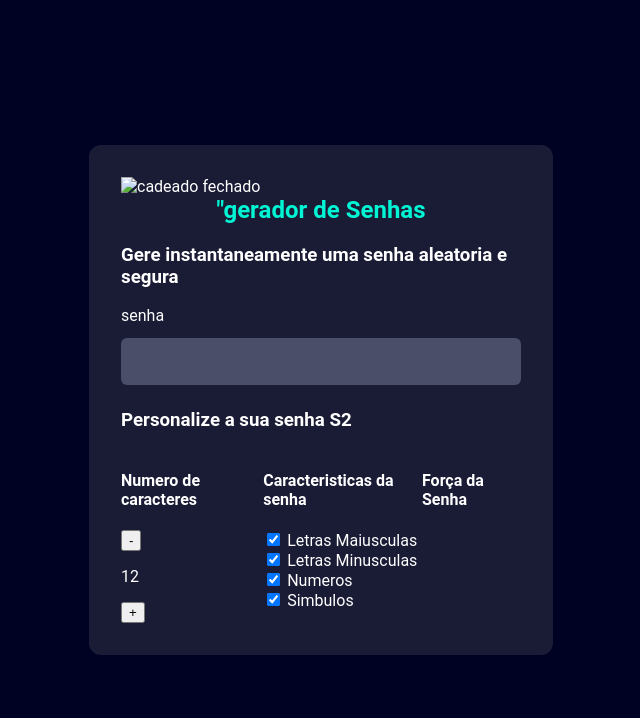
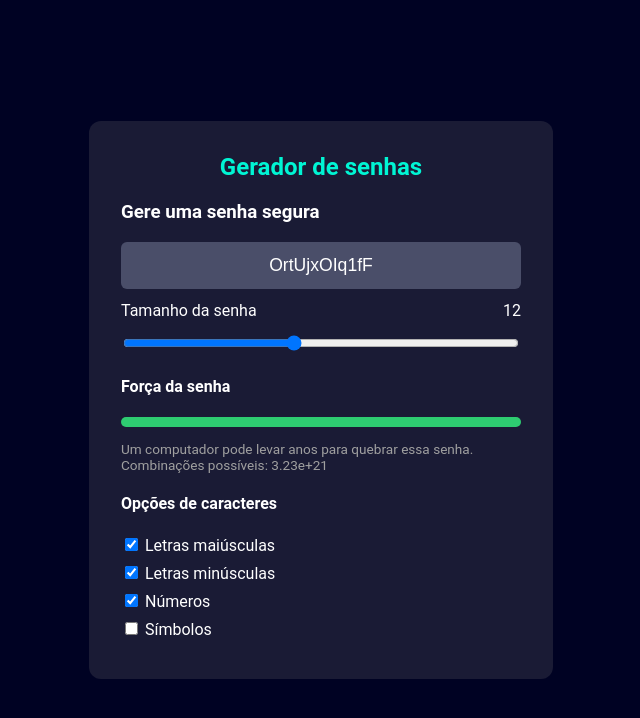
Before and after one commit to Albertoniian/Gerador-de-senhas, a plain HTML site: page index.html in a window 1280 px wide. Shown: the whole page, without its empty margins (319-959 px from the left). Drawn offline with Linux system fonts and the light colour scheme.

Commit message:
Update index.html

```diff
--- a/index.html
+++ b/index.html
@@ -3,55 +3,49 @@
 <head>
     <meta charset="UTF-8">
     <meta name="viewport" content="width=device-width, initial-scale=1.0">
-    <title>Gerador de Senhas</title>
+    <title>Gerador de Senhas Seguras</title>
     <link rel="stylesheet" href="style.css">
 </head>
 <body>
     <section class="conteudo">
-        <div class="conteudo-titulo">
-            <img src="" alt="cadeado fechado">
-            <h2 class="titulo-principal">"gerador de Senhas</h2>
-            <h3 class="titulo-secundario">Gere instantaneamente uma senha aleatoria e segura</h3>
+        <h2 class="titulo-principal">Gerador de senhas</h2>
+        <h3 class="titulo-secundario">Gere uma senha segura</h3>
+
+        <div class="conteudo-senha">
+            <input name="senha" type="text" id="campo-senha" readonly>
+            <div class="parametro-coluna__senha">
+                <span class="parametro-coluna-texto">Tamanho da senha</span>
+                <span class="parametro-coluna-valor" id="tamanho-val">12</span>
+            </div>
+            <input type="range" id="slider" min="6" max="20" value="12">
         </div>
-        <div class="conteudo-senha">
-            <label for="senha">senha</label>
-            <input name="Senha" type="text" id="campo-senha">
-        </div>
+
         <div class="parametro">
-            <h3 class="parametro-titulo">Personalize a sua senha S2</h3>
-            <div class="parametro-coluna__senha">
-                <div class="parametro-senha">
-                    <h4 class="parametro-senha__titulo">Numero de caracteres</h4>
-                    <div class="parametro-senha-botoes">
-                        <button class="parametro-senha__botao">-</button>
-                        <p class="parametro-senha__texto">12</p>
-                        <button class="parametro-senha__botao">+</button>
-                    </div>
-                </div>
-                <div class="parametro-senha">
-                    <h4 class="parametro-senha__titulo">Caracteristicas da senha</h4>
-                    <div class="parametro-senha-checkbox">
-                        <input name="maiusculo" type="checkbox"checked>
-                        <label for="maiusculo">Letras Maiusculas</label>
-                    </div>
-                    <div class="parametro-senha-checkbox">
-                        <input name="minusculo" type="checkbox"checked>
-                        <label for="minusculo">Letras Minusculas</label>
-                    </div>
-                    <div class="parametro-senha-checkbox">
-                        <input name="Numero" type="checkbox"checked>
-                        <label for="Numero">Numeros</label>
-                    </div>
-                    <div class="parametro-senha-checkbox">
-                        <input name="Simbolo" type="checkbox"checked>
-                        <label for="Simbolo">Simbulos</label>
-                    </div>
-                </div>
-                <div class="parametro-senha">
-                    <h4 class="parametro-senha__titulo">Força da Senha</h4>
-                </div>
+            <h4 class="parametro-titulo">Força da senha</h4>
+            <div class="barra-forca">
+                <div class="forca fraca" id="indicador-forca"></div>
+            </div>
+            <p class="parametro-entropia" id="entropia-texto"></p>
+
+            <h4 class="parametro-titulo">Opções de caracteres</h4>
+            <div class="parametro-checkbox">
+                <input type="checkbox" name="letras-maiusculas" id="chk-maiusculas" checked>
+                <label for="chk-maiusculas">Letras maiúsculas</label>
+            </div>
+            <div class="parametro-checkbox">
+                <input type="checkbox" name="letras-minusculas" id="chk-minusculas" checked>
+                <label for="chk-minusculas">Letras minúsculas</label>
+            </div>
+            <div class="parametro-checkbox">
+                <input type="checkbox" name="numeros" id="chk-numeros" checked>
+                <label for="chk-numeros">Números</label>
+            </div>
+            <div class="parametro-checkbox">
+                <input type="checkbox" name="simbolos" id="chk-simbolos">
+                <label for="chk-simbolos">Símbolos</label>
             </div>
         </div>
     </section>
+    <script src="main.js"></script>
 </body>
 </html>
```
